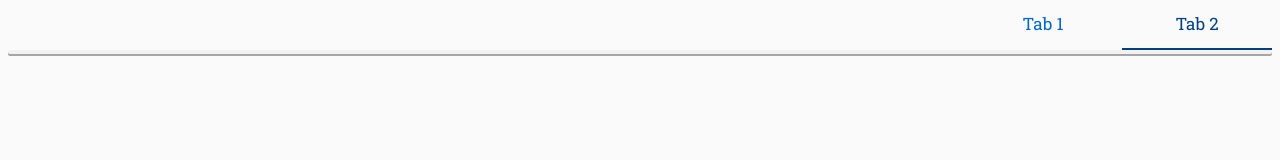
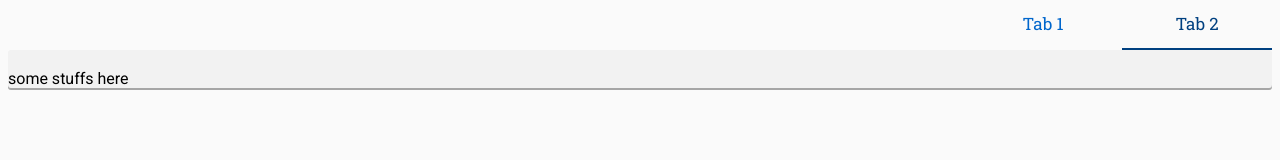
Before and after one commit to lvilanova/the-cocktail-test, a website: page index.html in a window 1280 px wide. Both pictures are taken after a click on the button "Tab 2". Drawn offline with Linux system fonts and the light colour scheme; files whose address does not match are found by name.

Commit message:
tabs manage display

```diff
--- a/assets/css/src/base/layout.scss
+++ b/assets/css/src/base/layout.scss
@@ -26,6 +26,8 @@ body {
     box-shadow: 0px 2px $grey;
     border-radius:3px;
     padding-top:$sm-spacing;
+    -webkit-animation: fadeEffect 1s;
+    animation: fadeEffect 1s;
   }
   .title_bold:after{
     content:url('../img/star-orange.svg');
--- a/assets/css/src/blocks/navegation_tab.scss
+++ b/assets/css/src/blocks/navegation_tab.scss
@@ -18,3 +18,8 @@
             }
     }
 }
+
+@keyframes fadeEffect {
+    from {opacity: 0;}
+    to {opacity: 1;}
+}
--- a/assets/js/application.js
+++ b/assets/js/application.js
@@ -1,17 +1,11 @@
 $(document).ready(function () {
+    //here manage displays tabs, tab1 is always display by default
+    document.getElementById('tab1').style.display = "block";
 
-    function navTab(evt, numberTab) {
-        var i, tabcontent, tablinks;
-        tabcontent = document.getElementsByClassName("content");
-        for (i = 0; i < tabcontent.length; i++) {
-            tabcontent[i].style.display = "none";
-        }
-        tablinks = document.getElementsByClassName("tablinks");
-        for (i = 0; i < tablinks.length; i++) {
-            tablinks[i].className = tablinks[i].className.replace(" active", "");
-        }
-        document.getElementById(numberTab).style.display = "block";
-        evt.currentTarget.className += " active";
+    var i, content;
+    content = document.getElementsByClassName("content");
+    for (i = 0; i < content.length; i++) {
+        content[i].style.display = "none";
     }
 
 });
--- a/index.html
+++ b/index.html
@@ -133,7 +133,7 @@
                 <!--end flex-grid-->
             </div>
             <div class="content" id="tab2">
-
+                    <p>some stuffs here</p>
             </div>
             <!--end content-->
         </div>
@@ -156,6 +156,7 @@
             }
             document.getElementById(numberTab).style.display = "block";
             evt.currentTarget.className += " active";
+
         }
     </script>
 </body>
```
Also changed, not shown: assets/css/application.css.
